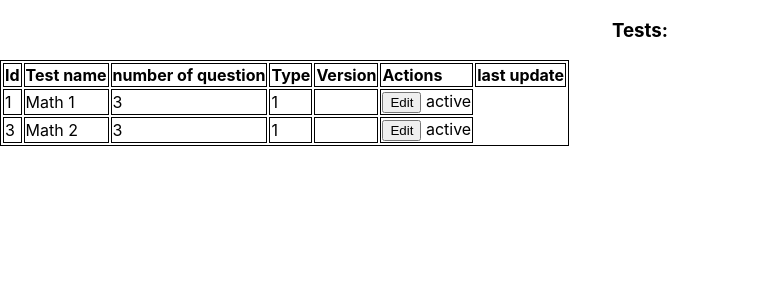
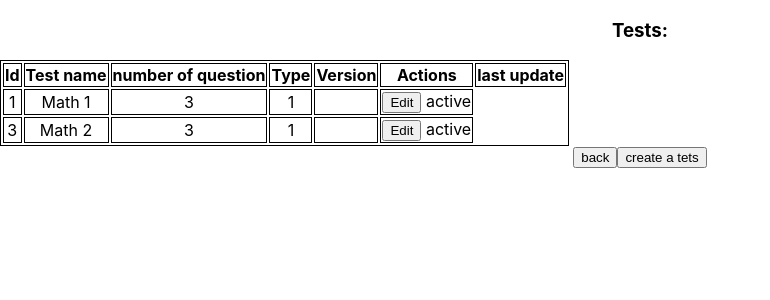
Before and after one commit to Yoav007/TestSystemSPA, a React (Create React App) app: page /manageTests/1 in a window 1280 px wide. Shown: the top 300 px of the page, without its empty margins (0-770 px from the left). Built offline with nearby package versions, Linux system fonts and the light colour scheme; data requests are answered from the project's data file.

Commit message:
בםצצןא

```diff
--- a/src/components/manageTests/manageTests.js
+++ b/src/components/manageTests/manageTests.js
@@ -24,6 +24,7 @@ export function ManageTests() {
 
     if (tests.length == 0) return <h3>There are no tests in this topic</h3>
     return (
+        <div>
             <div className="testsList">
                 <h3>Tests:</h3>
                 <table>
@@ -44,7 +45,7 @@ export function ManageTests() {
                                 <td>{test.id}</td>
                                 <td align="center">{test.name}</td>
                                 <td align="center">{test.questionsIdCollection.length}</td>
-    {/*type of test*/}     <td align="center">{test.topicId}</td>
+        {/*type of test*/}      <td align="center">{test.topicId}</td>
                                 <td align="center">{test.version}</td>
                                 <td align="center"><button>Edit</button>  {test.isActive ? 'active' : 'deactive'}</td>
                             </tr>
@@ -52,5 +53,11 @@ export function ManageTests() {
                     </tbody>
                 </table>
             </div>
+            <div>
+                 <button>back</button>
+                 <button>create a tets</button>
+            </div>
+        </div>
+
     )
 }
--- a/src/components/manageTests/manageTests.scss
+++ b/src/components/manageTests/manageTests.scss
@@ -0,0 +1,4 @@
+table,th,td {
+    border: 1px solid black;
+    text-align: center;
+}
```
Lines whose indentation alone changed are shown as unchanged.
